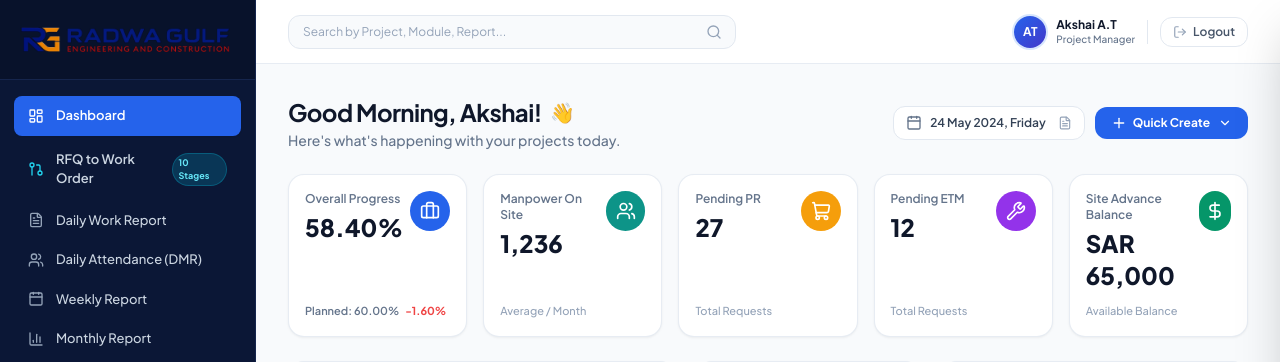
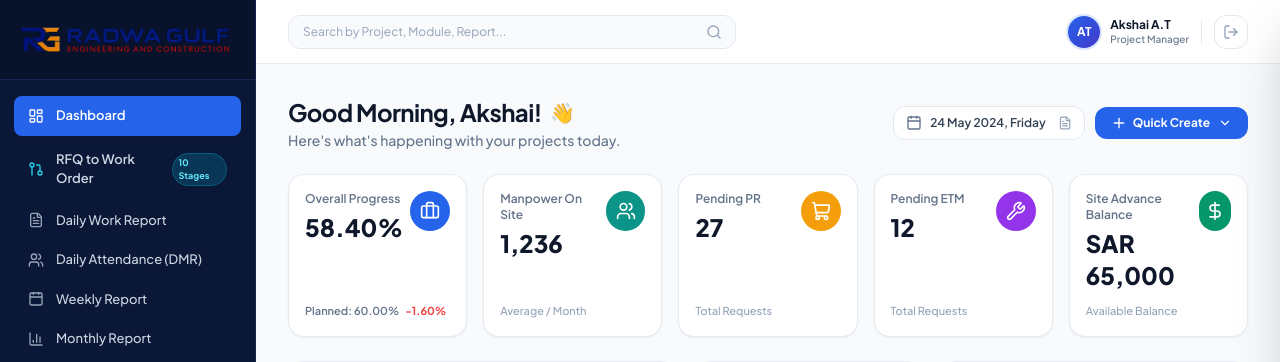
Before and after one commit to sonamolcm/radwa, a Django app: page /dashboard/ in a window 1280 px wide. Shown: the top 362 px of the page. Run offline with Django 5.2, Linux system fonts and the light colour scheme; data that the repository does not hold is empty; some libraries are stand-ins or nearby versions.

Commit message:
Change header logout button to icon-only symbol without text

```diff
--- a/radwa/templates/core/radwa_dashboard.html
+++ b/radwa/templates/core/radwa_dashboard.html
@@ -305,15 +305,15 @@
 
                 <div class="h-6 w-px bg-slate-200"></div>
 
-                <!-- Direct Logout Button -->
+                <!-- Direct Logout Icon Button -->
                 <button
                     type="button"
                     onclick="handleDashboardLogout()"
-                    class="flex items-center gap-1.5 px-2.5 sm:px-3 py-1.5 rounded-xl border border-slate-200 text-slate-600 hover:text-rose-600 hover:bg-rose-50 hover:border-rose-200 text-xs font-semibold transition cursor-pointer shadow-2xs group"
-                    title="Sign Out / Logout"
+                    class="p-2 rounded-xl border border-slate-200 text-slate-500 hover:text-rose-600 hover:bg-rose-50 hover:border-rose-200 transition cursor-pointer shadow-2xs group flex items-center justify-center shrink-0"
+                    title="Logout / Sign Out"
+                    aria-label="Logout"
                 >
-                    <i data-lucide="log-out" class="w-3.5 h-3.5 text-slate-400 group-hover:text-rose-600 transition"></i>
-                    <span class="hidden sm:inline">Logout</span>
+                    <i data-lucide="log-out" class="w-4 h-4 text-slate-400 group-hover:text-rose-600 transition"></i>
                 </button>
             </div>
 
```
Also changed, not shown: templates/core/radwa_dashboard.html (+5 -5 lines).
